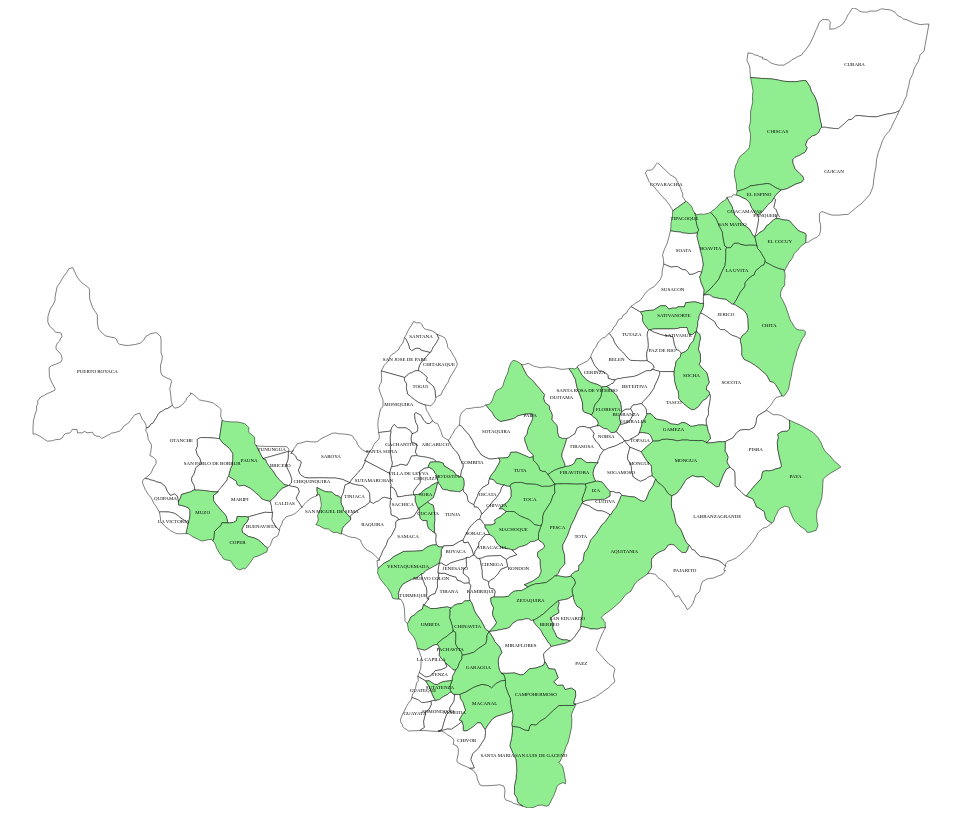
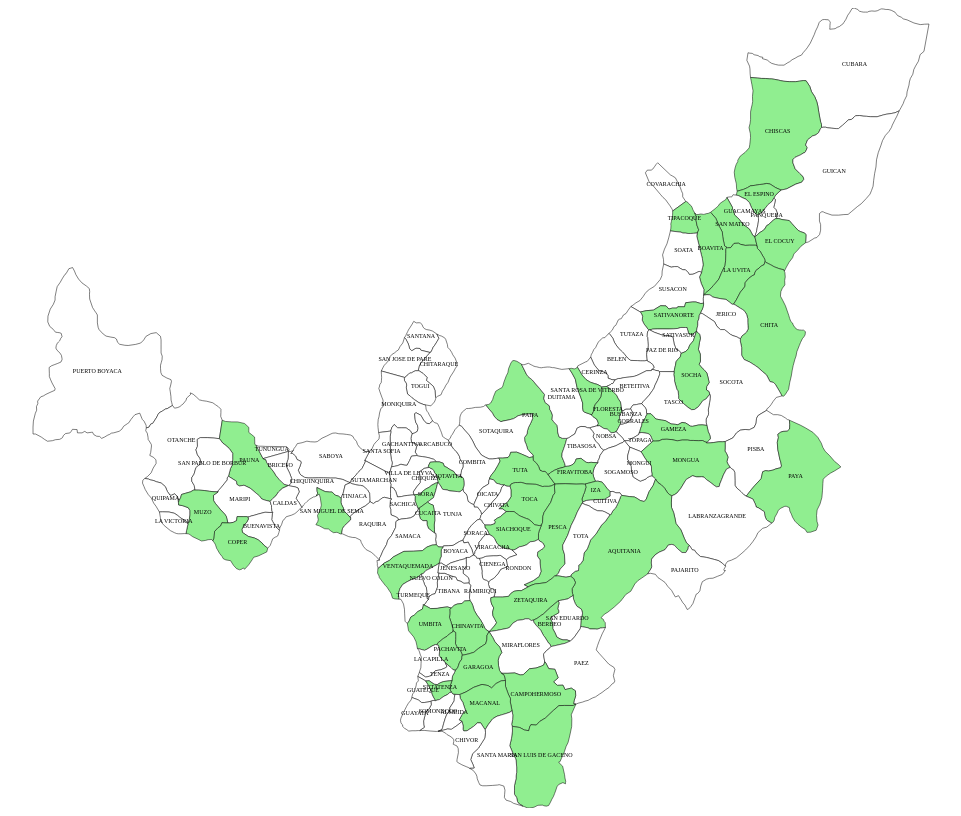
Before and after one commit to pabno5/mapa_noyaca, a plain HTML site: page index.html in a window 1280 px wide. Shown: the whole page, without its empty margins (159-1120 px from the left). Drawn offline with nearby package versions, Linux system fonts and the light colour scheme.

Commit message:
Update index.html

```diff
--- a/index.html
+++ b/index.html
@@ -209,7 +209,7 @@
           .attr("x", (d) => path.centroid(d)[0]) // Posición X del centroide
           .attr("y", (d) => path.centroid(d)[1]) // Posición Y del centroide
           .attr("text-anchor", "middle") // Centrar el texto
-          .attr("font-size", "5px") // Tamaño de la fuente
+          .attr("font-size", "6px") // Tamaño de la fuente
           .attr("fill", "black") // Color del texto
           .text((d) => d.properties.NOMBRE_MPI); // Texto del nombre del municipio
       });
```
